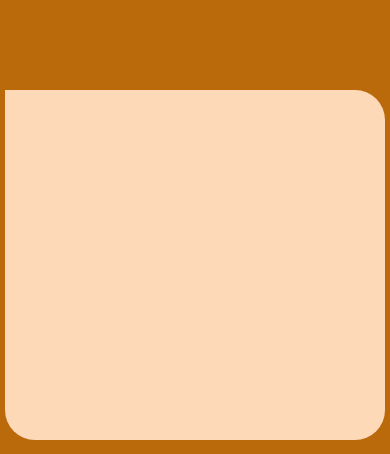
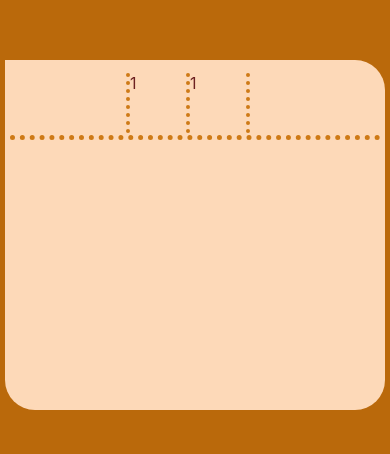
Before and after one commit to HigorSouzaa/my-app-bar, a React Native app: screen /TelaEditarMesa in a window 390 px wide. Shown: the part 390-844 px from the top of the page. Built offline with nearby package versions, Linux system fonts and the light colour scheme.

Commit message:
Versao 3 Tela editar mesa nao pronto

```diff
--- a/src/Telas/TelaEditarMesa/Body/ScrollViewPedidos/ScrollViewPedidos.js
+++ b/src/Telas/TelaEditarMesa/Body/ScrollViewPedidos/ScrollViewPedidos.js
@@ -1,12 +1,26 @@
 import React from 'react';
-import { StyleSheet, SafeAreaView, View } from 'react-native';
-
+import { StyleSheet, SafeAreaView, View, ScrollView, Text } from 'react-native';
 
 export default function ScrollViewPedidos() {
   return (
     <SafeAreaView style={styles.safeArea}>
-      <View style={styles.container_scrollView}>
+      <View style={styles.outerContainer}>
+        <ScrollView contentContainerStyle={styles.scrollViewContent}>
+          <View style={styles.sefaScrollView}>
+            <View style={styles.nomePedido}>
 
+            </View>
+            <View style={styles.numPedido}>
+              <Text style={styles.txtColorPedidos}>1</Text>
+            </View>
+            <View style={styles.quantidade}>
+              <Text style={styles.txtColorPedidos}>1</Text>
+            </View>
+            <View style={styles.valorTotal}>
+
+            </View>
+          </View>
+        </ScrollView>
       </View>
     </SafeAreaView>
   );
@@ -16,18 +30,70 @@ const styles = StyleSheet.create({
   safeArea: {
     flex: 1,
     backgroundColor: '#BA690B',
-        alignItems: 'center'
+    alignItems: 'center',
   },
-    container_scrollView: {
-        top: 480,
-        width: 380,
-        height: 350,
+  outerContainer: {
+    flex: 1,
     backgroundColor: '#FDD9B8',
     borderTopLeftRadius: 0,
     borderTopRightRadius: 30,
     borderBottomLeftRadius: 30,
     borderBottomRightRadius: 30,
-        elevation: 3
+    elevation: 3,
+    marginTop: 450,
+    width: 380,
+    maxHeight: 350,
+  },
+  scrollViewContent: {
+    alignItems: 'center',
+  },
+  sefaScrollView: {
+    width: 370,
+    height: 70,
+    // backgroundColor: 'black',
+    marginTop: 10,
+    display: 'flex',
+    alignItems: 'center',
+    flexDirection: 'row',
+    borderBottomWidth: 5,
+    borderStyle: 'dotted',
+    borderColor: '#CE7A16'
+  },
+  nomePedido: {
+    // backgroundColor: 'red',
+    width: 120,
+    height: 60,
+    borderRightWidth: 4,
+    borderStyle: 'dotted',
+    borderColor: '#CE7A16'
+  },
+  numPedido: {
+    // backgroundColor: 'brown',
+    width: 60,
+    height: 60,
+    borderRightWidth: 4,
+    borderStyle: 'dotted',
+    borderColor: '#CE7A16',
+    display: 'flex'
+  },
+  quantidade: {
+    // backgroundColor: 'yellow',
+    width: 60,
+    height: 60,
+    borderRightWidth: 4,
+    borderStyle: 'dotted',
+    borderColor: '#CE7A16',
+    display: 'flex'
 
   },
+  valorTotal: {
+    // backgroundColor: 'pink',
+    width: 100,
+    height: 60,
+
+  },
+  txtColorPedidos: {
+    color: '#6C2121',
+    fontSize: 16
+  }
 });
```
Lines whose indentation alone changed are shown as unchanged.
